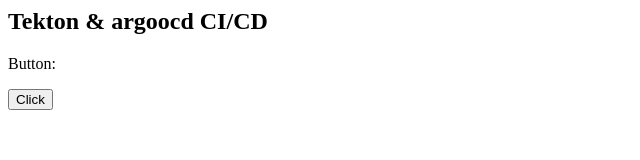
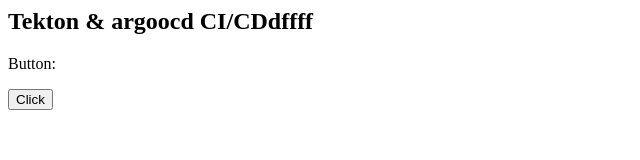
Before and after one commit to arunvel1988/appv1_docker, a plain HTML site: page index.html in a window 1280 px wide. Shown: the full height of the page, 0-640 px from the left. Drawn offline with Linux system fonts and the light colour scheme.

Commit message:
Update index.html

```diff
--- a/index.html
+++ b/index.html
@@ -1,6 +1,6 @@
 <html>
 <body>
-<h2> Tekton & argoocd CI/CD </h2>
+<h2> Tekton & argoocd CI/CDdffff</h2>
 <p> Button:</p>
 <button>Click</button>
 </body>
```
